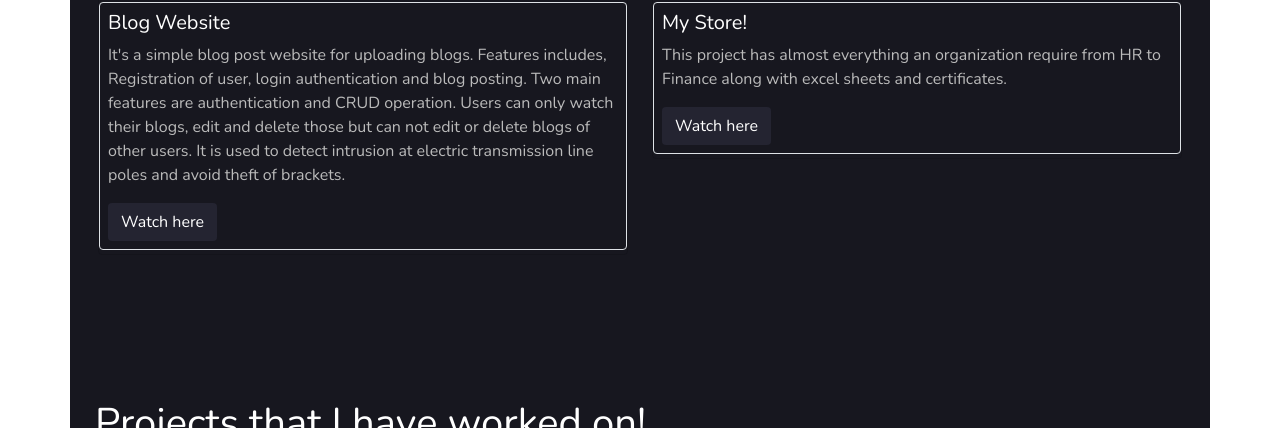
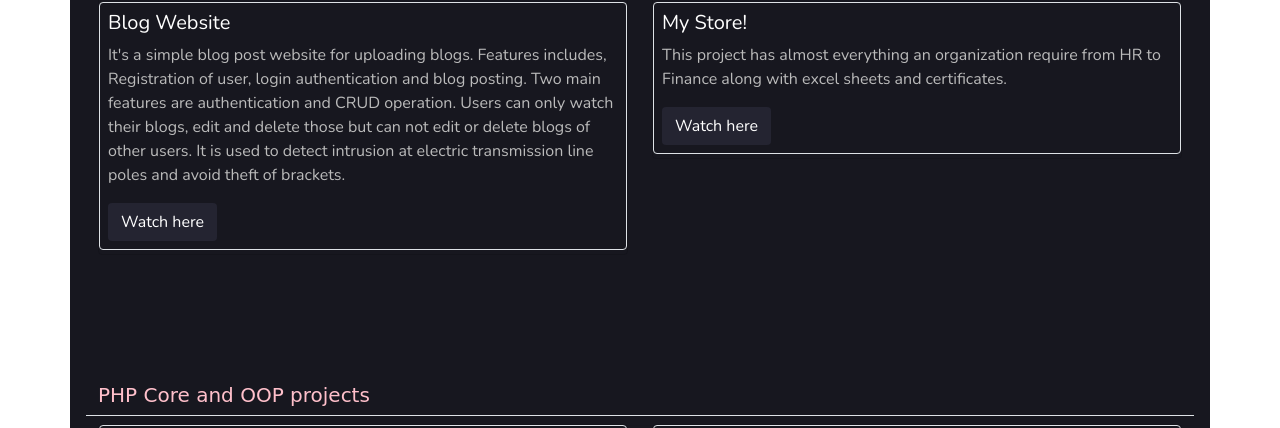
Before and after one commit to AbrarTunio/portfolio, a plain HTML site: page projects.html in a window 1280 px wide. Shown: the part 364-792 px from the top of the page. Drawn offline with nearby package versions, Linux system fonts and the light colour scheme; a web font is replaced by a local one.

Commit message:
projects modified

```diff
--- a/projects.html
+++ b/projects.html
@@ -200,14 +200,6 @@
     <!-- PHP Projects ends here -->
     <!-- PHP Projects -->
     <div class="container general-two py-5">
-      <div class="row">
-        <h1
-          class="heading-one py-2 a-description"
-          style="width: 70%; padding-top: 40px !important"
-        >
-          Projects that I have worked on!
-        </h1>
-      </div>
       <!-- php projects -->
       <div class="my-2 px-3 row justify-content-between">
         <h5 class="heading-two border-bottom my-2 py-2">
```
